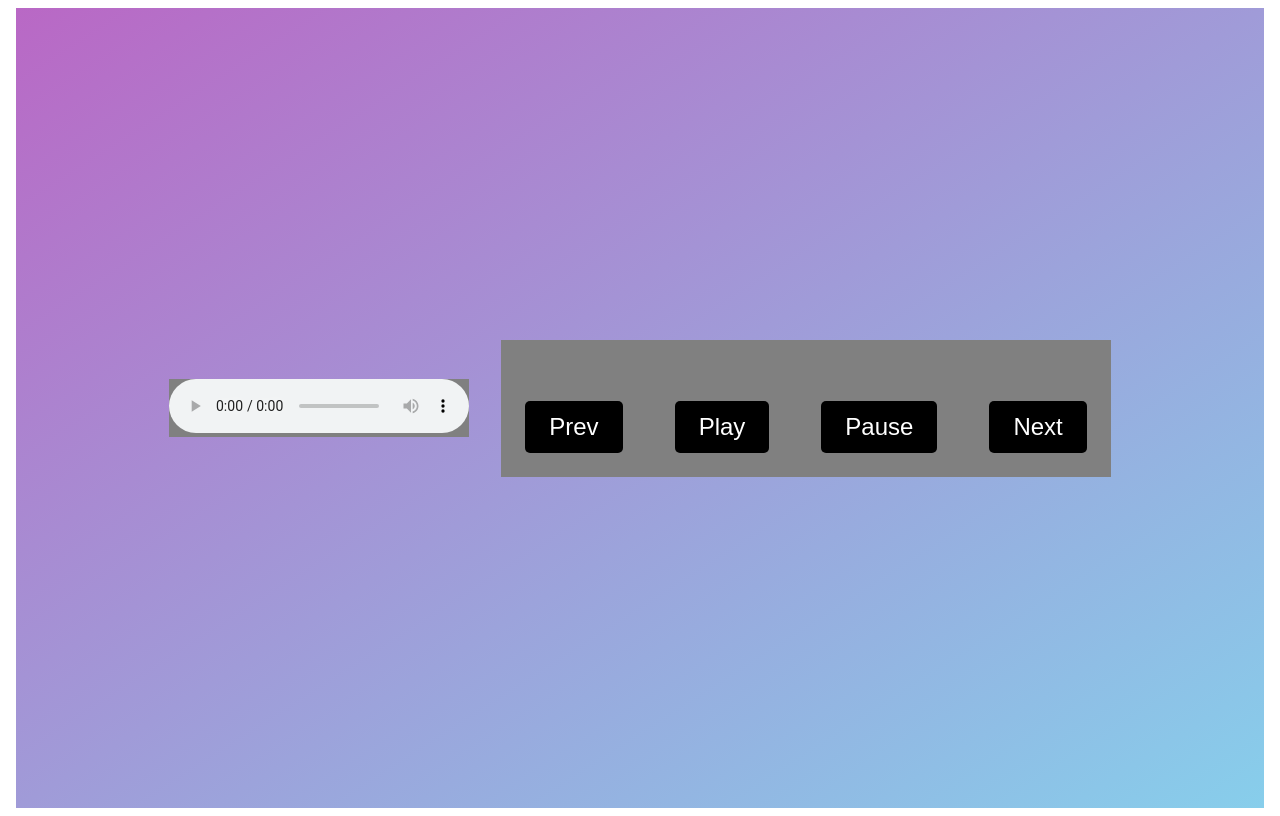
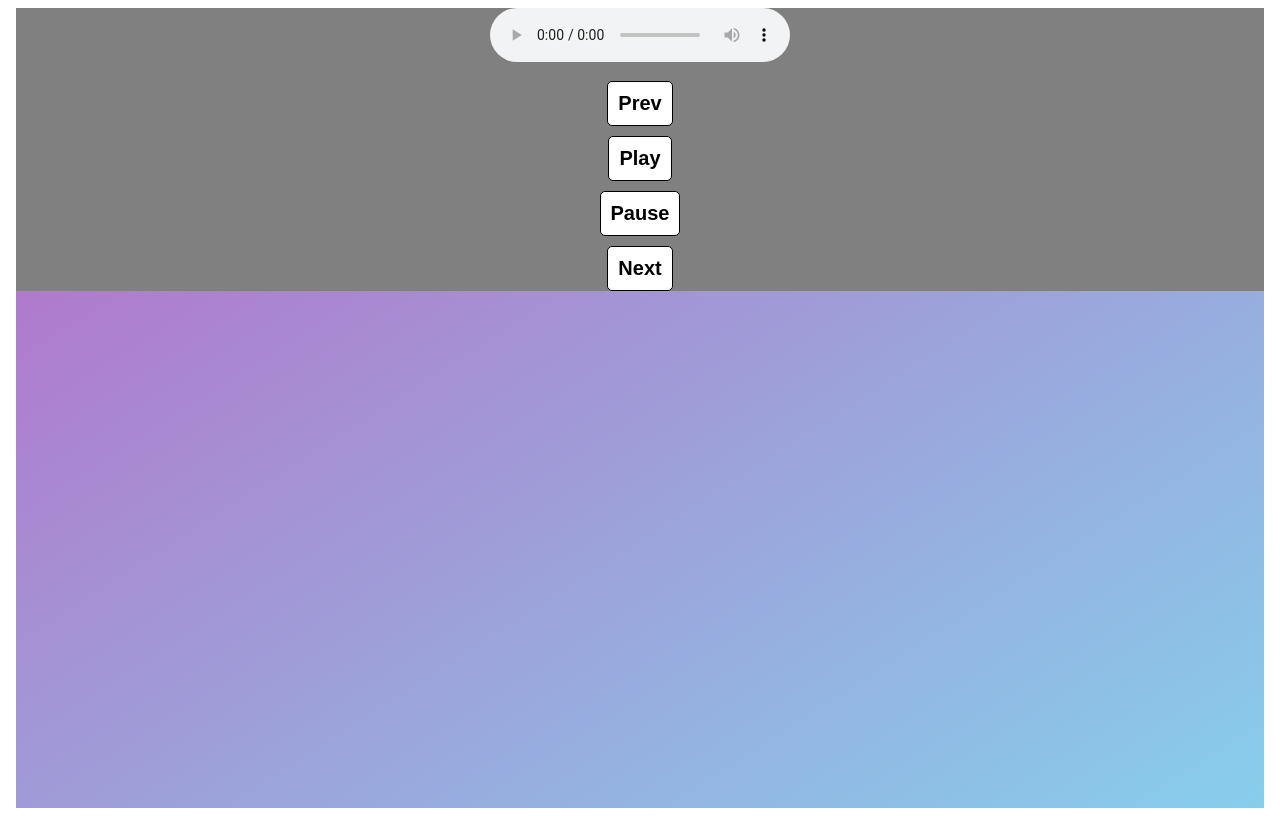
Before and after one commit to Armandas-b/SpotifyClone, a SvelteKit app: page / in a window 1280 px wide. Built offline with nearby package versions, Linux system fonts and the light colour scheme.

Commit message:
Changed the look

```diff
--- a/src/routes/+page.svelte
+++ b/src/routes/+page.svelte
@@ -78,7 +78,7 @@
 <html>
 <body>
 
-<div>
+<div class='musicPlayer'>
     <AudioPlayer src={currentAudio} playing={playing} />
 </div>
 <div>
@@ -108,32 +108,33 @@
 
 <style>
     body {
-    display: flex;
-    justify-content: center;
-    align-items: center;
     height: 100vh;
     overflow: hidden;
     background: linear-gradient(to bottom right, #b968c5, skyblue);
     }
 
     button {
-      font-size: 1.5em;
-      padding: 0.5em 1em;
-      margin: 1em;
-        border: none;
+        /* center */
+        display: block;
+        margin: 0 auto;
+        margin-top: 10px;
+        margin-bottom: 10px;
+        padding: 10px;
         border-radius: 5px;
-        background-color: black;
-        color: white;
+        border: 1px solid #000;
+        background-color: #fff;
+        font-size: 20px;
+        font-weight: bold;
+        cursor: pointer;
     }
 
     div {
       background-color: grey;
-      margin: 1em;
     }
+    .musicPlayer {
 
-    .progress {
-        width: 100%;
-        height: 10px;
-        background-color: white;
+        display: flex;
+        justify-content: center;
+        align-items: center;
     }
 </style>
```
